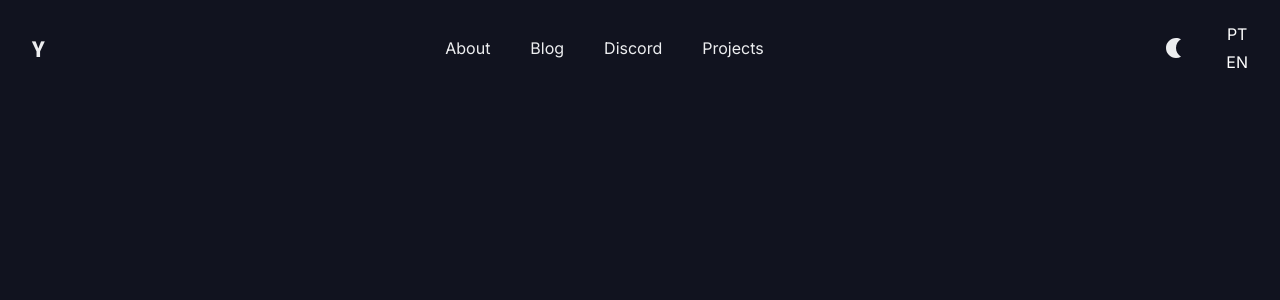
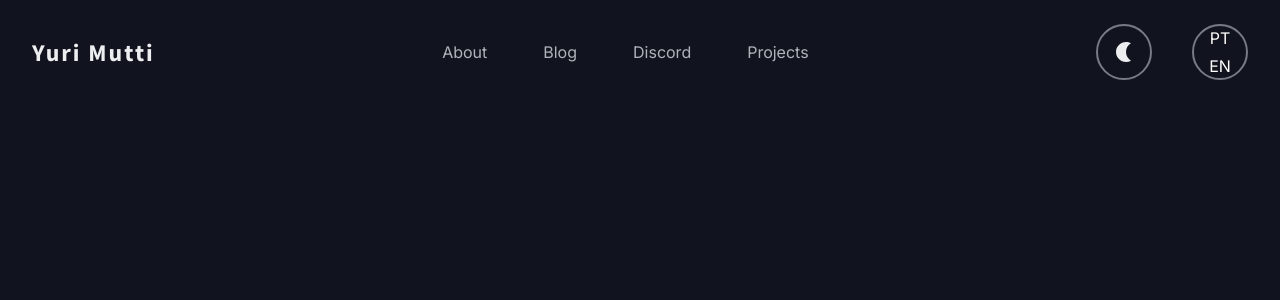
Before and after one commit to yurimutti/yurimutti.com, a Next.js app: page / in a window 1280 px wide. Shown: the top 300 px of the page. Built offline with nearby package versions, Linux system fonts and the light colour scheme.

Commit message:
feat: add nav links hover

```diff
--- a/src/components/layouts/navbar/styles.ts
+++ b/src/components/layouts/navbar/styles.ts
@@ -21,11 +21,7 @@ export const Container = styled('div', {
 
 export const ButtonLogo = styled('a', { cursor: 'pointer' });
 
-export const Nav = styled('nav', {
-  '@xs': {
-    order: '1',
-  },
-});
+export const Nav = styled('nav', {});
 
 export const List = styled('ul', {
   display: 'flex',
@@ -40,19 +36,19 @@ export const List = styled('ul', {
 export const ListItem = styled('li', {});
 
 export const Anchor = styled(motion.a, {
+  color: '$slate11',
   position: 'relative',
+  height: '40px',
+  borderRadius: '$default',
+  padding: '$2',
+
+  '&:hover': {
+    backgroundColor: '$slate5',
+    color: '$slate12',
+  },
 });
 
-export const NavHovered = styled(motion.span, {
-  position: 'absolute',
-  height: '3px',
-  width: '100%',
-  top: '24px',
-  left: '0',
-  right: '0',
-  background: '$teal9',
-  borderRadius: '4px',
-});
+export const NavHovered = styled(motion.span, {});
 
 export const ToggleArea = styled('div', {
   display: 'flex',
--- a/src/components/logo/index.tsx
+++ b/src/components/logo/index.tsx
@@ -1,5 +1,5 @@
 import { Content } from './styles';
 
 export function Logo() {
-  return <Content>Y</Content>;
+  return <Content>Yuri Mutti</Content>;
 }
--- a/src/components/logo/styles.ts
+++ b/src/components/logo/styles.ts
@@ -4,6 +4,5 @@ export const Content = styled('span', {
   fontSize: 'x-large',
   fontFamily: '$heading',
   fontWeight: 'bold',
-  textTransform: 'uppercase',
   letterSpacing: '2px',
 });
--- a/src/components/toggle-lang/styles.ts
+++ b/src/components/toggle-lang/styles.ts
@@ -2,11 +2,17 @@ import { styled } from '@/styles';
 
 export const Lang = styled('div', {
   alignItems: 'center',
-  border: 'none',
+  border: '2px solid $slate10',
   cursor: 'pointer',
   display: 'flex',
   flexDirection: 'column',
   gap: '$2',
   justifyContent: 'center',
-  color: 'white',
+  color: '$white',
+  borderRadius: '50%',
+  width: '$8',
+  height: '$8',
+  '&:hover': {
+    borderColor: '$white',
+  },
 });
--- a/src/components/toggle-theme/styles.ts
+++ b/src/components/toggle-theme/styles.ts
@@ -1,12 +1,18 @@
 import { styled } from '@/styles';
 
 export const Theme = styled('button', {
-  border: 'none',
   display: 'flex',
   alignItems: 'center',
   justifyContent: 'center',
   cursor: 'pointer',
+  border: '2px solid $slate10',
   backgroundColor: 'transparent',
+  borderRadius: '50%',
+  width: '$8',
+  height: '$8',
+  '&:hover': {
+    borderColor: '$white',
+  },
 
   svg: {
     color: '$slate12',
--- a/src/styles/index.ts
+++ b/src/styles/index.ts
@@ -22,6 +22,8 @@ export const {
 } = createStitches({
   theme: {
     colors: {
+      white: '#FFFFFF',
+      black: '#000000',
       ...slateDark,
       ...indigoDark,
       ...red,
```
Also changed, not shown: 1 other file (tests, documents, lock files or other folders).
